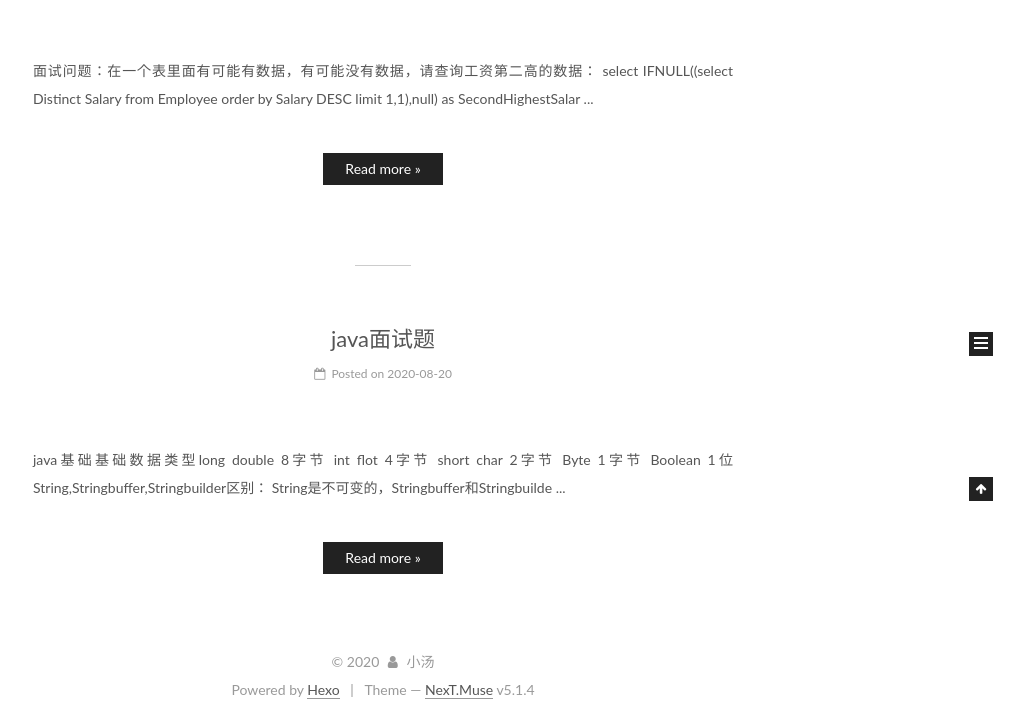
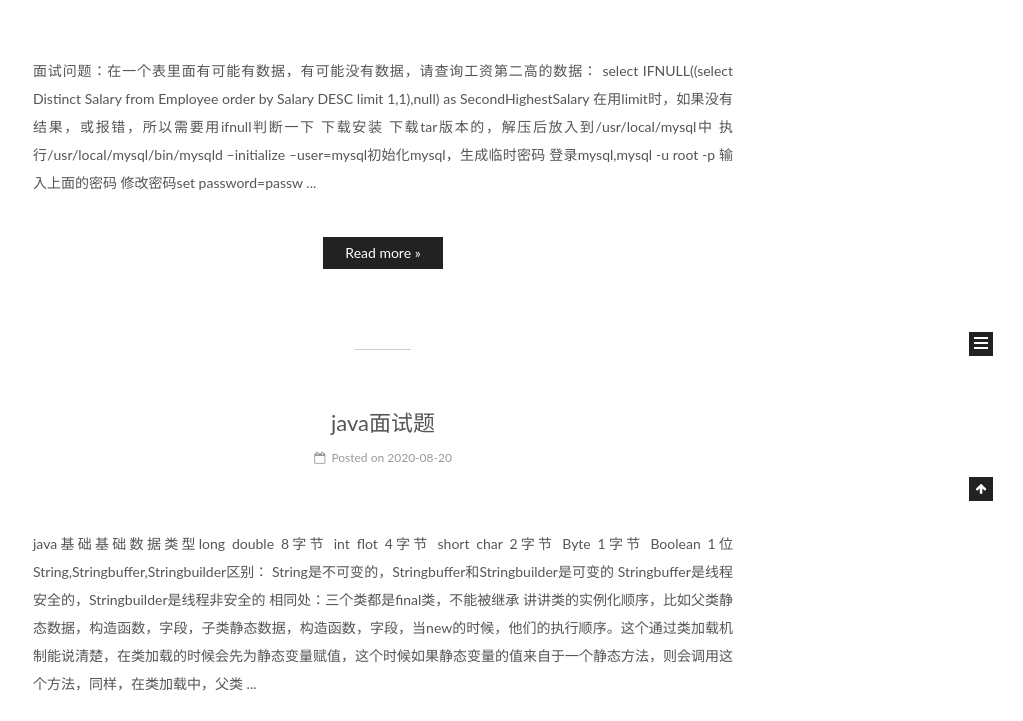
Before and after one commit to aliensb/aliensb.github.io, a plain HTML site: page index.html in a window 1280 px wide. Shown: the part 399-1120 px from the top of the page, without its empty margins (257-1280 px from the left). Drawn offline with Linux system fonts and the light colour scheme.

Commit message:
Site updated: 2020-08-20 23:35:45

```diff
--- a/css/main.css
+++ b/css/main.css
@@ -1822,7 +1822,7 @@ pre .javascript .function {
   width: 4px;
   height: 4px;
   border-radius: 50%;
-  background: #ffd788;
+  background: #338126;
 }
 .links-of-blogroll {
   font-size: 13px;
--- a/index.html
+++ b/index.html
@@ -301,7 +301,13 @@
 
 
           面试问题：在一个表里面有可能有数据，有可能没有数据，请查询工资第二高的数据：
-select IFNULL((select Distinct Salary from Employee order by Salary DESC limit 1,1),null) as SecondHighestSalar
+select IFNULL((select Distinct Salary from Employee order by Salary DESC limit 1,1),null) as SecondHighestSalary
+在用limit时，如果没有结果，或报错，所以需要用ifnull判断一下
+下载安装
+下载tar版本的，解压后放入到/usr/local/mysql中
+执行/usr/local/mysql/bin/mysqld –initialize –user=mysql初始化mysql，生成临时密码
+登录mysql,mysql -u root -p 输入上面的密码
+修改密码set password=passw
           ...
           <!--noindex-->
           <div class="post-button text-center">
@@ -433,7 +439,11 @@ short char 2字节
 Byte 1字节
 Boolean 1位
 String,Stringbuffer,Stringbuilder区别：
-String是不可变的，Stringbuffer和Stringbuilde
+String是不可变的，Stringbuffer和Stringbuilder是可变的
+Stringbuffer是线程安全的，Stringbuilder是线程非安全的
+
+相同处：三个类都是final类，不能被继承
+讲讲类的实例化顺序，比如父类静态数据，构造函数，字段，子类静态数据，构造函数，字段，当new的时候，他们的执行顺序。这个通过类加载机制能说清楚，在类加载的时候会先为静态变量赋值，这个时候如果静态变量的值来自于一个静态方法，则会调用这个方法，同样，在类加载中，父类
           ...
           <!--noindex-->
           <div class="post-button text-center">
```
